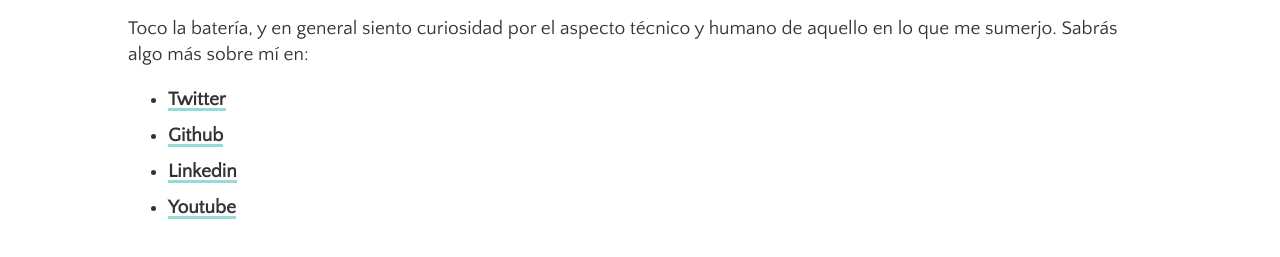
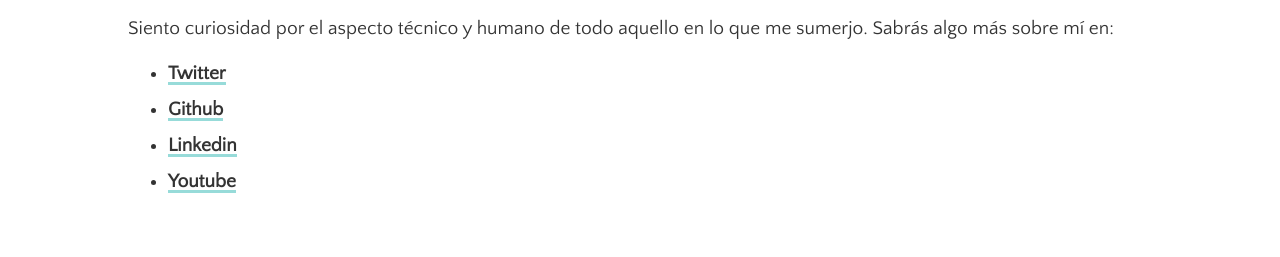
Before and after one commit to emilioponce/blog, a Gatsby site: page /sobre-mi in a window 1280 px wide. Shown: the part 249-506 px from the top of the page. Built offline with nearby package versions, Linux system fonts and the light colour scheme; Gatsby itself is replaced by a stand-in of ours.

Commit message:
contenido mejorado

```diff
--- a/src/pages/sobre-mi.js
+++ b/src/pages/sobre-mi.js
@@ -15,8 +15,8 @@
         comienzo un <i>Pet Project</i> y no lo acabo.
       </p>
       <p>
-        Toco la batería, y en general siento curiosidad por el aspecto técnico y
-        humano de aquello en lo que me sumerjo. Sabrás algo más sobre mí en:
+        Siento curiosidad por el aspecto técnico y humano de todo aquello en lo
+        que me sumerjo. Sabrás algo más sobre mí en:
       </p>
       <ul>
         <li>
```
